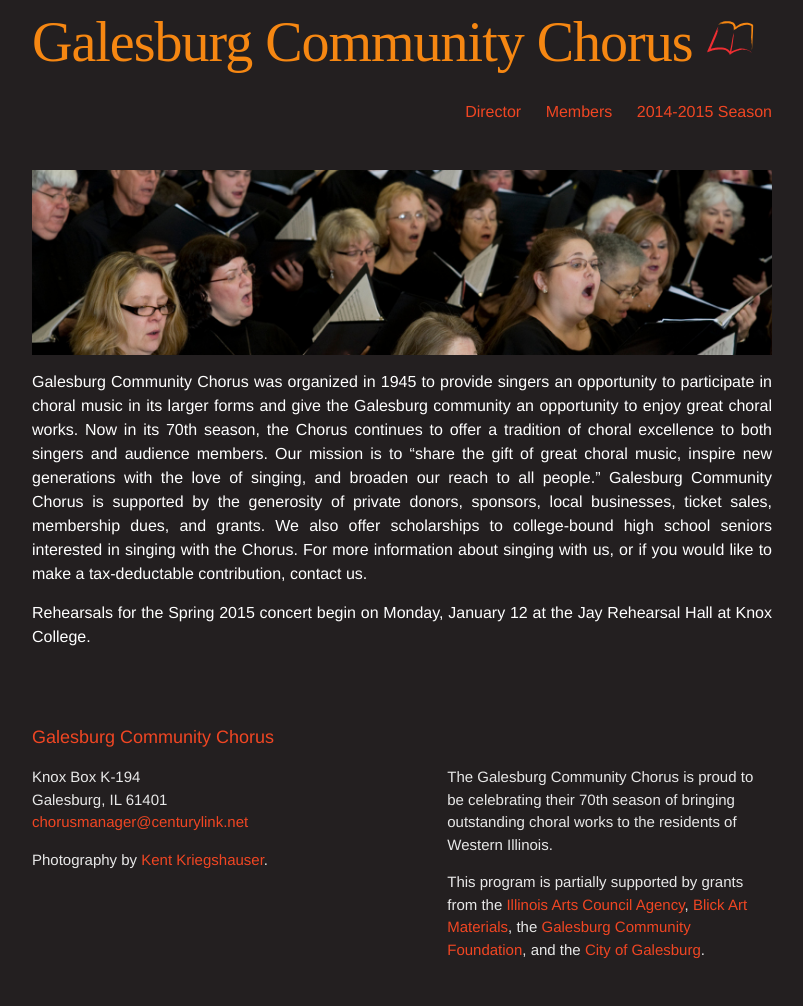
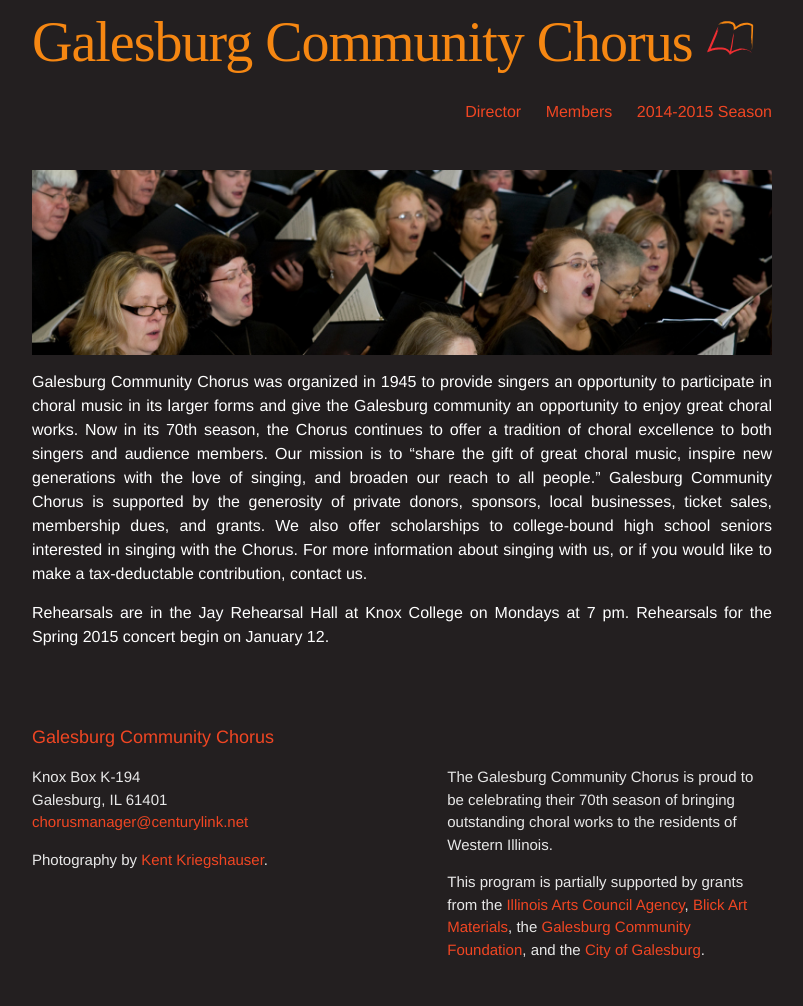
Before and after one commit to galesburgchorus/galesburgchorus.github.io, a Jekyll site: the page built from index.md, in a window 1280 px wide. Shown: the whole page, without its empty margins (238-1041 px from the left). Built offline with Jekyll 4.4.1, drawn with Linux system fonts in a browser that asks for light colours; some web fonts are replaced.

Commit message:
Updated index.md

```diff
--- a/index.md
+++ b/index.md
@@ -16,4 +16,4 @@ and grants. We also offer scholarships to college-bound high school seniors inte
 singing with the Chorus. For more information about singing with us, or if you would like to
 make a tax-deductable contribution, contact us.
 
-Rehearsals for the Spring 2015 concert begin on Monday, January 12 at the Jay Rehearsal Hall at Knox College.
+Rehearsals are in the Jay Rehearsal Hall at Knox College on Mondays at 7 pm.  Rehearsals for the Spring 2015 concert begin on January 12.
```
